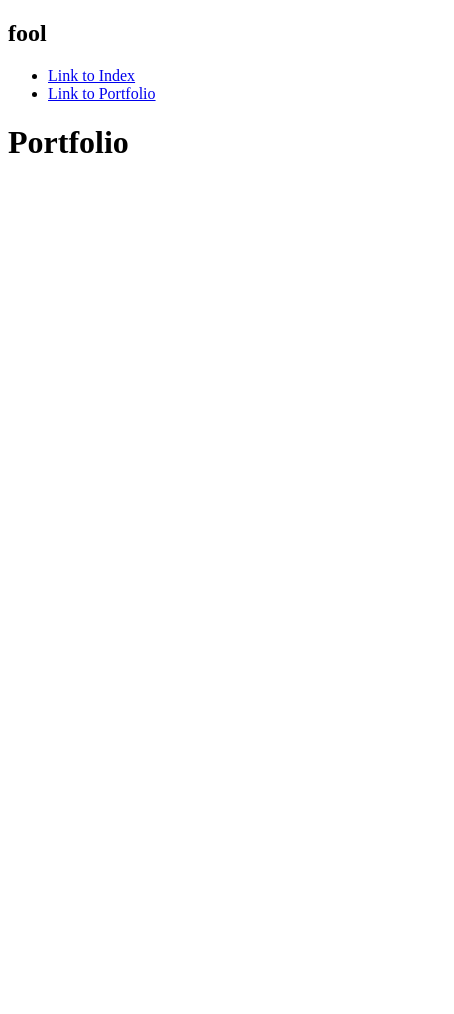
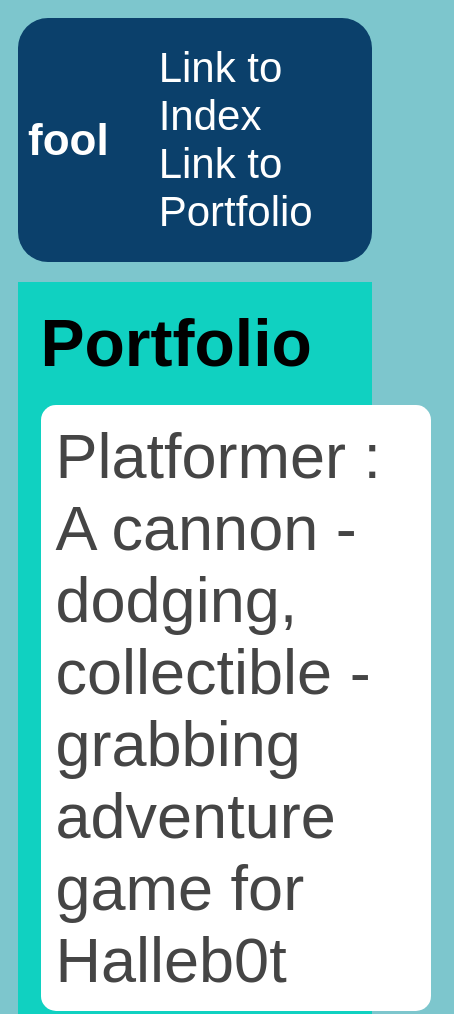
Before and after one commit to couz0100/couz0100.github.io, a plain HTML site: page portfolio.html in a window 390 px wide. Shown: the top 1014 px of the page, 454 px wide, since content can reach past the window. Before the commit the page ends 844 px from the top, so only its background shows below. Drawn offline with Linux system fonts and the light colour scheme.

Commit message:
add portfolio.html file

```diff
--- a/portfolio.html
+++ b/portfolio.html
@@ -2,6 +2,7 @@
 <html>
     <head>
             <title>joe is cool</title>
+            <link rel="stylesheet" href="style.css">
     </head>
     <body>
         <div id="all-contents">
@@ -20,6 +21,9 @@
                 <div class="content">
                     <h1>Portfolio</h1>
                     <ul id="portfolio">
+     <li><a href="projects/platformer/">Platformer : A cannon - dodging, collectible - grabbing adventure game for Halleb0t</a></li>
+    <li><a href="projects/bouncing-box/">Bouncing Box : A project that gives you a taste of game development on the web </a></li>
+    <li><a href="projects/circularity/">Circularity : A motion poem using random number generation and velocity applied to circle shapes...</a></li>
                     </ul>
                 </div>
             </main>
--- a/style.css
+++ b/style.css
@@ -62,3 +62,77 @@
 h2, h3 {
     margin: 0px;
 }
+.content h1 {
+    color: black;
+}
+
+#portfolio {
+    list-style-type: none;
+    padding-left: 0;
+}
+
+#portfolio li {
+    background: #fff;
+    padding: 10px;
+    border-radius: 10px;
+    margin-bottom: 10px;
+}
+
+#portfolio li:hover {
+    background: #eee;
+}
+
+#portfolio a {
+    text-decoration: none;
+    color: #454545;
+}
+
+ /* responsive web design */
+ @media screen and (min-width: 120px) and (max-width: 1080px) {
+    main {
+      height: 100ch;
+      zoom: 1.5;
+      display: grid;
+    }
+
+    h1 {
+      font-size: 44px;
+    }
+
+    h2 {
+      font-size: 42px;
+    }
+
+    h3 {
+      font-size: 36px;
+    }
+
+    #all-contents {
+      height: 100ch;
+      margin: none;
+    }
+
+    a {
+      font-size: 42px;
+    }
+
+    .sidebar {
+      margin-right: 0px;
+      justify-content: center;
+      align-items: center;
+    }
+
+    .sidebar-img {
+      width: 100%;
+    }
+
+    p,
+    li {
+      font-size: 24px;
+    }
+
+    .content {
+      align-content: center;
+      justify-content: center;
+    }
+}
```
